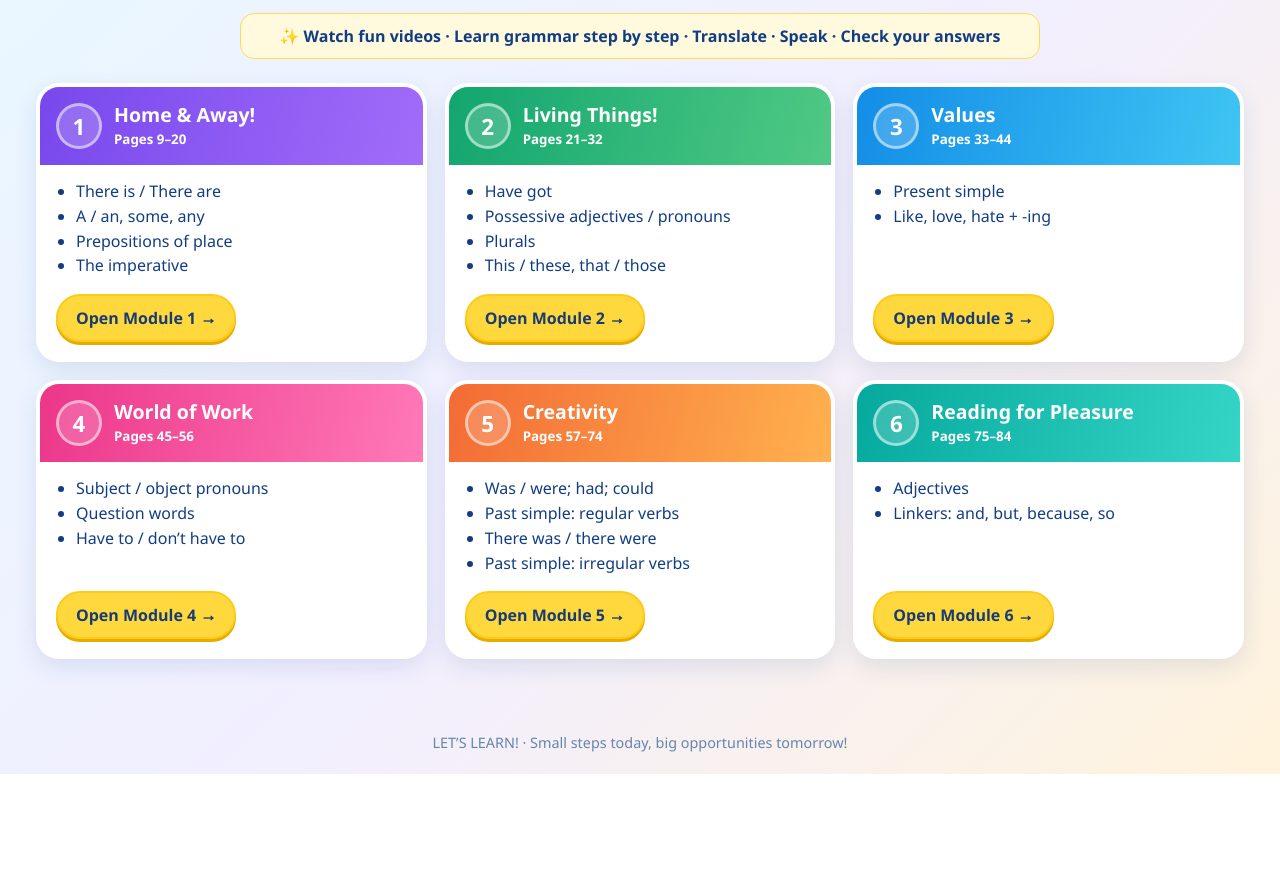
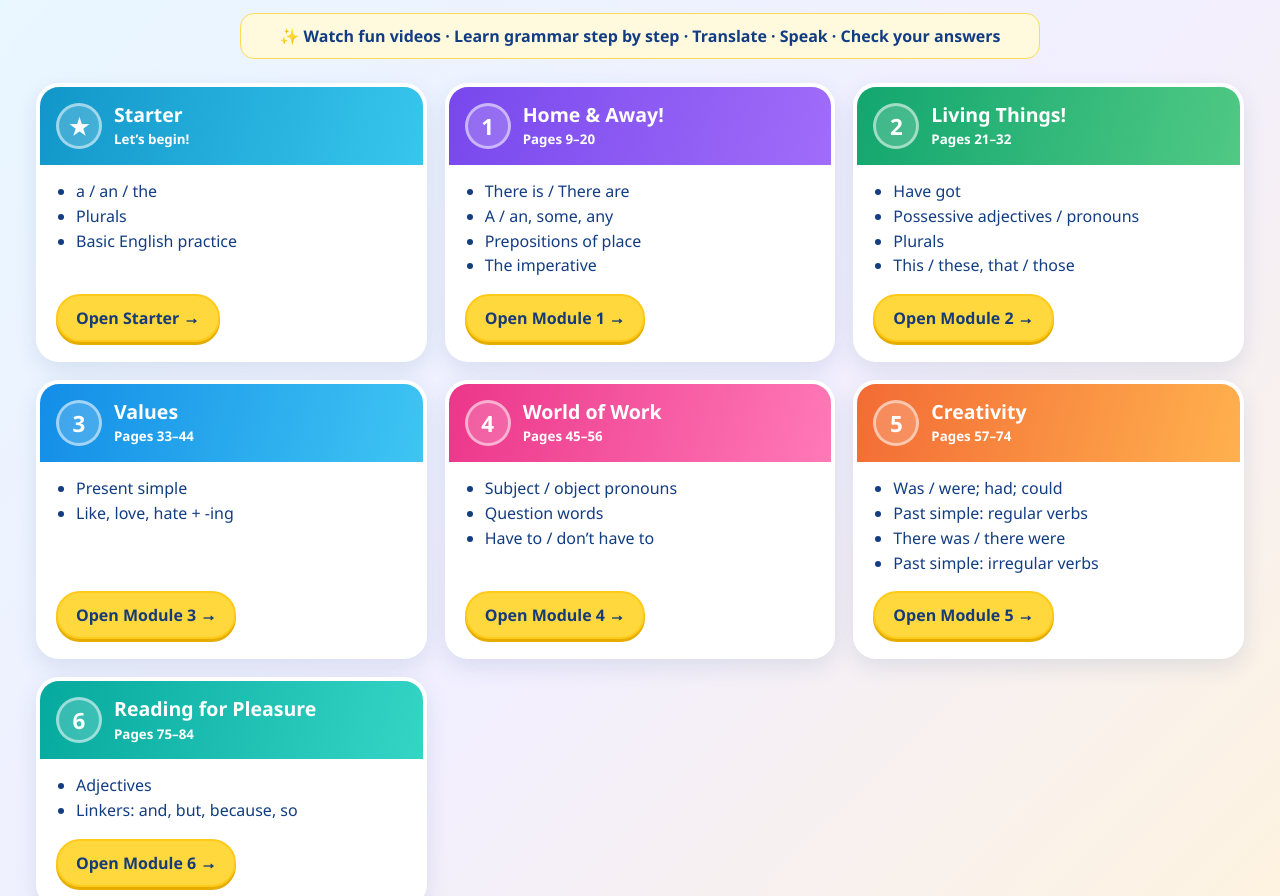
Before and after one commit to dmlt-project/ai-english-bridge, a website: page modules.html in a window 1280 px wide. Shown: the part 204-1100 px from the top of the page. Before the commit the page ends 978 px from the top, so only its background shows below. Drawn offline with Linux system fonts and the light colour scheme.

Commit message:
Add files via upload

```diff
--- a/modules.html
+++ b/modules.html
@@ -6,17 +6,18 @@
 
 main{max-width:1280px;margin:auto;padding:30px clamp(14px,3vw,36px) 52px}.head{text-align:center;margin-bottom:24px}.head h1{font-size:clamp(2rem,4vw,3.1rem);margin:0 0 8px;color:#083c91;text-shadow:1px 2px white}.head p{font-size:1.1rem;font-weight:750;margin:0;color:#2465ac}.notice{max-width:800px;margin:16px auto 0;padding:11px 16px;border-radius:14px;background:#fff9dd;border:1px solid #ffda57;font-weight:650}
 .grid{display:grid;grid-template-columns:repeat(3,minmax(0,1fr));gap:18px}.card{overflow:hidden;border-radius:23px;background:white;border:4px solid white;box-shadow:0 8px 22px #315a9120;display:flex;flex-direction:column;transition:.18s}.card:hover{transform:translateY(-4px);box-shadow:0 14px 28px #315a9130}.card-head{display:flex;align-items:center;gap:12px;color:white;padding:14px 16px;min-height:78px}.card-head h2{margin:0;font-size:1.22rem;line-height:1.15}.card-head small{display:block;margin-top:4px;font-weight:750}.num{width:46px;height:46px;flex:0 0 46px;border-radius:50%;display:grid;place-items:center;border:3px solid #ffffff80;background:#ffffff30;font-size:1.4rem;font-weight:1000}.card-body{padding:14px 16px 16px;display:flex;flex-direction:column;flex:1}.card-body ul{margin:0 0 16px;padding-left:20px;line-height:1.55;flex:1}.open{display:inline-block;align-self:flex-start;text-decoration:none;background:var(--yellow);color:#173b76;border-radius:999px;padding:11px 18px;font-weight:950;border:2px solid #ffca19;box-shadow:0 3px 0 #e4ad00}
-.c1 .card-head{background:linear-gradient(105deg,#7848ed,#a16cf9)}.c2 .card-head{background:linear-gradient(105deg,#12a66f,#50c984)}.c3 .card-head{background:linear-gradient(105deg,#138de7,#3fc5f3)}.c4 .card-head{background:linear-gradient(105deg,#ec368a,#ff79b7)}.c5 .card-head{background:linear-gradient(105deg,#f36b35,#ffb14e)}.c6 .card-head{background:linear-gradient(105deg,#06a99d,#35d5c6)}footer{text-align:center;padding:22px;color:#6485ad;font-size:.9rem}
+.c0 .card-head{background:linear-gradient(105deg,#1296c9,#37c6ed)}.c1 .card-head{background:linear-gradient(105deg,#7848ed,#a16cf9)}.c2 .card-head{background:linear-gradient(105deg,#12a66f,#50c984)}.c3 .card-head{background:linear-gradient(105deg,#138de7,#3fc5f3)}.c4 .card-head{background:linear-gradient(105deg,#ec368a,#ff79b7)}.c5 .card-head{background:linear-gradient(105deg,#f36b35,#ffb14e)}.c6 .card-head{background:linear-gradient(105deg,#06a99d,#35d5c6)}footer{text-align:center;padding:22px;color:#6485ad;font-size:.9rem}
 @media(max-width:900px){.grid{grid-template-columns:repeat(2,minmax(0,1fr))}}@media(max-width:580px){.topbar{align-items:flex-start}.brand{font-size:.92rem}.nav a{padding:8px 11px}.grid{grid-template-columns:1fr}}
 </style></head><body>
 <header class="topbar"><div class="brand">🌟 LET’S LEARN! <span style="color:#6685b0;font-size:.78rem">· AI English Bridge · Grade 5</span></div><nav class="nav"><a href="../index.html">⌂ Home</a></nav></header>
 
 <main id="modules"><div class="head"><h1>📚 Explore Our Modules</h1><p>Choose a module and start your English adventure!</p><div class="notice">✨ Watch fun videos · Learn grammar step by step · Translate · Speak · Check your answers</div></div>
 <div class="grid">
+    <article class="card c0"><div class="card-head"><div class="num">★</div><div><h2>Starter</h2><small>Let’s begin!</small></div></div><div class="card-body"><ul><li>a / an / the</li><li>Plurals</li><li>Basic English practice</li></ul><a class="open" href="starter.html">Open Starter →</a></div></article>
 <article class="card c1"><div class="card-head"><div class="num">1</div><div><h2>Home &amp; Away!</h2><small>Pages 9–20</small></div></div><div class="card-body"><ul><li>There is / There are</li><li>A / an, some, any</li><li>Prepositions of place</li><li>The imperative</li></ul><a class="open" href="module1_home_away.html">Open Module 1 →</a></div></article>
 <article class="card c2"><div class="card-head"><div class="num">2</div><div><h2>Living Things!</h2><small>Pages 21–32</small></div></div><div class="card-body"><ul><li>Have got</li><li>Possessive adjectives / pronouns</li><li>Plurals</li><li>This / these, that / those</li></ul><a class="open" href="module2_living_things.html">Open Module 2 →</a></div></article>
 <article class="card c3"><div class="card-head"><div class="num">3</div><div><h2>Values</h2><small>Pages 33–44</small></div></div><div class="card-body"><ul><li>Present simple</li><li>Like, love, hate + -ing</li></ul><a class="open" href="module3_values.html">Open Module 3 →</a></div></article>
 <article class="card c4"><div class="card-head"><div class="num">4</div><div><h2>World of Work</h2><small>Pages 45–56</small></div></div><div class="card-body"><ul><li>Subject / object pronouns</li><li>Question words</li><li>Have to / don’t have to</li></ul><a class="open" href="module4_world_of_work.html">Open Module 4 →</a></div></article>
-<article class="card c5"><div class="card-head"><div class="num">5</div><div><h2>Creativity</h2><small>Pages 57–74</small></div></div><div class="card-body"><ul><li>Was / were; had; could</li><li>Past simple: regular verbs</li><li>There was / there were</li><li>Past simple: irregular verbs</li></ul><a class="open" href="module5_creativity.html">Open Module 5 →</a></div></article>
+<article class="card c5"><div class="card-head"><div class="num">5</div><div><h2>Creativity</h2><small>Pages 57–74</small></div></div><div class="card-body"><ul><li>Was / were; had; could</li><li>Past simple: regular verbs</li><li>There was / there were</li><li>Past simple: irregular verbs</li></ul><a class="open" href="creativity.html">Open Module 5 →</a></div></article>
 <article class="card c6"><div class="card-head"><div class="num">6</div><div><h2>Reading for Pleasure</h2><small>Pages 75–84</small></div></div><div class="card-body"><ul><li>Adjectives</li><li>Linkers: and, but, because, so</li></ul><a class="open" href="module6_reading_for_pleasure.html">Open Module 6 →</a></div></article>
 </div></main><footer>LET’S LEARN! · Small steps today, big opportunities tomorrow!</footer></body></html>
```
